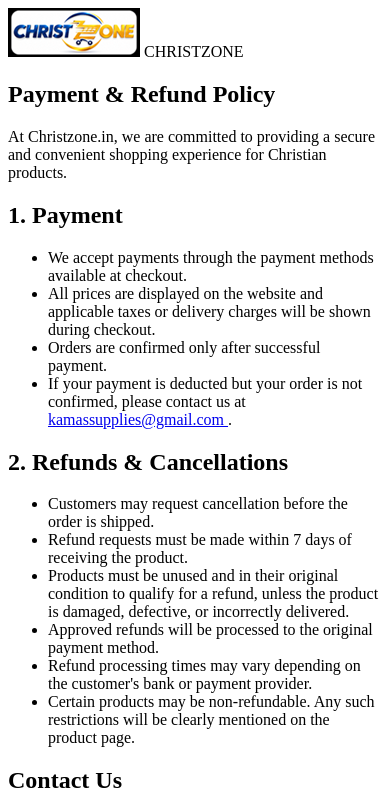
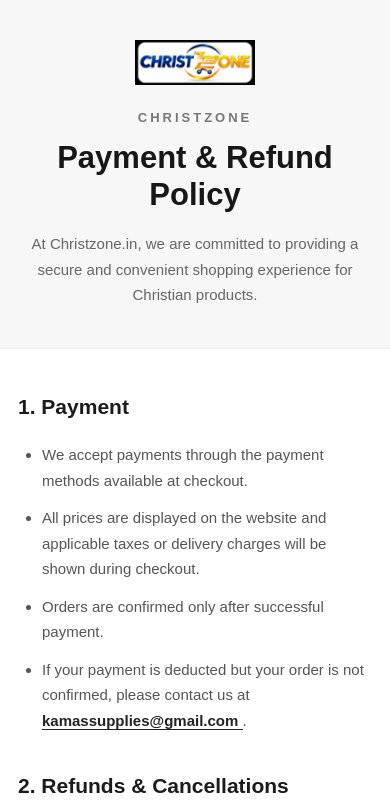
Before and after one commit to ivyis777/christzone-refund, a plain HTML site: page index.html in a window 390 px wide. Shown: the top 811 px of the page. Drawn offline with Linux system fonts and the light colour scheme.

Commit message:
Add CSS styles for refund page layout

```diff
--- a/index.html
+++ b/index.html
@@ -1,3 +1,185 @@
+<style>
+* {
+    margin: 0;
+    padding: 0;
+    box-sizing: border-box;
+}
+
+body {
+    font-family: Arial, Helvetica, sans-serif;
+    background: #ffffff;
+    color: #222;
+    line-height: 1.7;
+}
+
+.refund-page {
+    width: 100%;
+    min-height: 100vh;
+}
+
+.refund-container {
+    width: 90%;
+    max-width: 1100px;
+    margin: 0 auto;
+}
+
+/* HERO */
+
+.refund-hero {
+    background: #f7f7f7;
+    padding: 60px 20px 55px;
+    text-align: center;
+    border-bottom: 1px solid #eeeeee;
+}
+
+.christzone-logo {
+    display: block;
+    width: 150px;
+    max-width: 60%;
+    height: auto;
+    margin: 0 auto 22px;
+}
+
+.refund-label {
+    display: block;
+    font-size: 13px;
+    font-weight: 600;
+    letter-spacing: 3px;
+    color: #777;
+    margin-bottom: 10px;
+}
+
+.refund-hero h1 {
+    font-size: 42px;
+    line-height: 1.2;
+    font-weight: 600;
+    color: #171717;
+    margin-bottom: 18px;
+}
+
+.refund-hero p {
+    max-width: 680px;
+    margin: 0 auto;
+    color: #666;
+    font-size: 16px;
+}
+
+/* CONTENT */
+
+.refund-content {
+    padding: 60px 20px 80px;
+}
+
+.refund-section {
+    margin-bottom: 42px;
+}
+
+.refund-section h2 {
+    font-size: 24px;
+    font-weight: 600;
+    color: #1b1b1b;
+    margin-bottom: 18px;
+}
+
+.refund-section p {
+    color: #555;
+    font-size: 16px;
+    margin-bottom: 15px;
+}
+
+.refund-section ul {
+    padding-left: 24px;
+    margin: 15px 0 22px;
+}
+
+.refund-section li {
+    color: #555;
+    font-size: 16px;
+    margin-bottom: 12px;
+}
+
+/* LINKS */
+
+.refund-section a {
+    color: #222;
+    font-weight: 600;
+    text-decoration: none;
+    border-bottom: 1px solid #222;
+}
+
+.refund-section a:hover {
+    opacity: 0.65;
+}
+
+/* CONTACT */
+
+.refund-contact {
+    background: #f8f8f8;
+    padding: 32px;
+    border: 1px solid #eeeeee;
+}
+
+/* BOTTOM MESSAGE */
+
+.refund-footer-note {
+    margin-top: 45px;
+    padding: 22px 25px;
+    background: #f7f7f7;
+    border-left: 3px solid #222;
+}
+
+.refund-footer-note p {
+    margin: 0;
+    color: #555;
+}
+
+/* MOBILE */
+
+@media (max-width: 768px) {
+
+    .refund-hero {
+        padding: 40px 18px;
+    }
+
+    .christzone-logo {
+        width: 120px;
+    }
+
+    .refund-hero h1 {
+        font-size: 31px;
+    }
+
+    .refund-hero p {
+        font-size: 15px;
+    }
+
+    .refund-content {
+        padding: 40px 18px 60px;
+    }
+
+    .refund-container {
+        width: 100%;
+    }
+
+    .refund-section {
+        margin-bottom: 35px;
+    }
+
+    .refund-section h2 {
+        font-size: 21px;
+    }
+
+    .refund-section p,
+    .refund-section li {
+        font-size: 15px;
+    }
+
+    .refund-contact {
+        padding: 23px 20px;
+    }
+}
+</style>
+
 <main class="refund-page">
 
     <section class="refund-hero">
```
